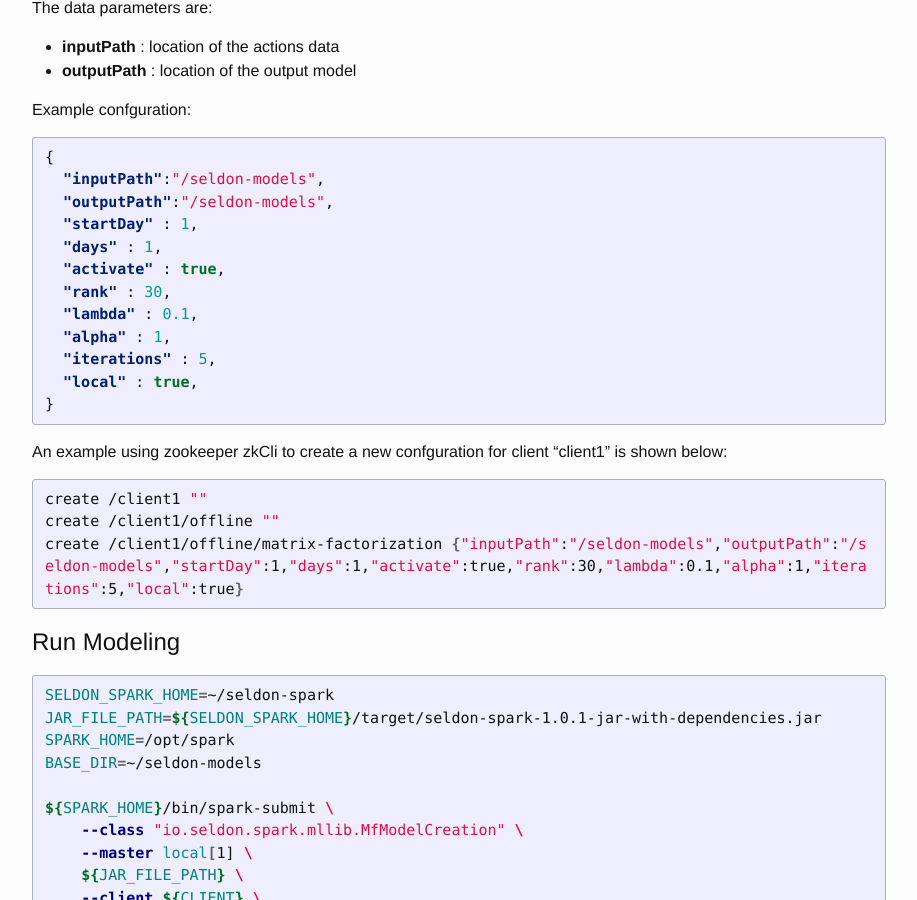
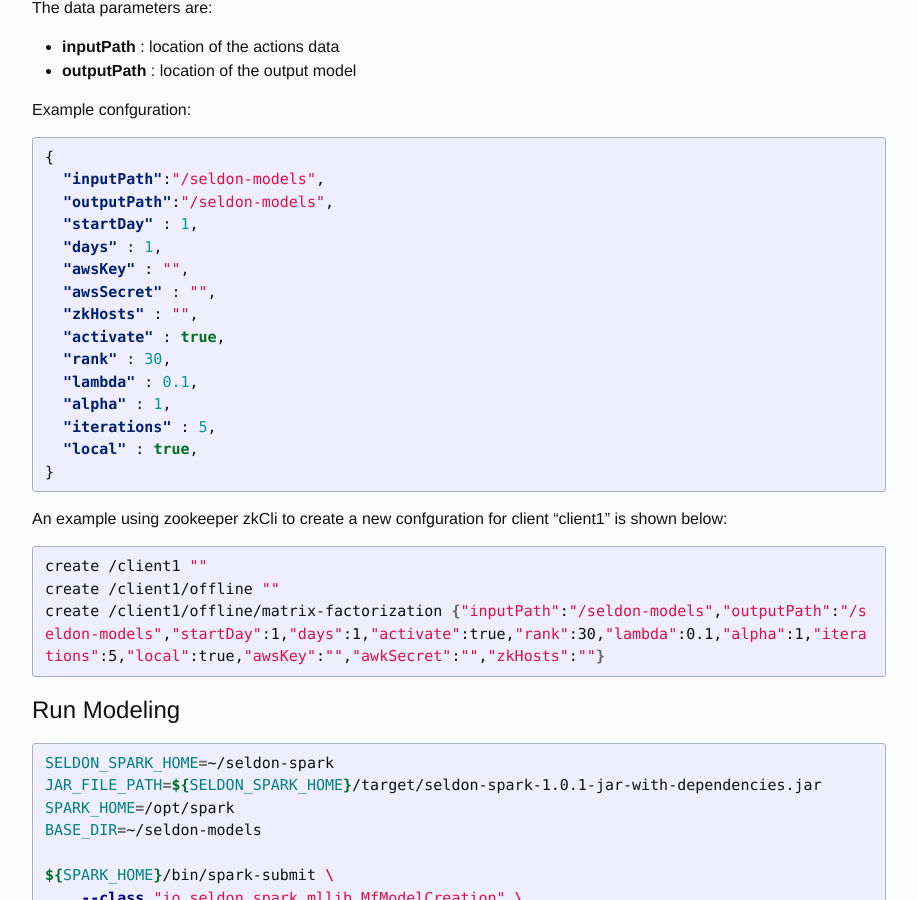
Before and after one commit to SeldonIO/seldonio.github.com, a Jekyll site: the page built from spark-models.md, in a window 1280 px wide and 900 px high, scrolled down 2392 px. Shown: the whole window, without its empty margins (181-1098 px from the left). Built offline with Jekyll 4.4.1, drawn with Linux system fonts in a browser that asks for light colours.

Commit message:
update mf conf

```diff
--- a/spark-models.md
+++ b/spark-models.md
@@ -115,6 +115,9 @@ Example confguration:
   "outputPath":"/seldon-models",
   "startDay" : 1,
   "days" : 1,
+  "awsKey" : "",
+  "awsSecret" : "",
+  "zkHosts" : "",
   "activate" : true,
   "rank" : 30,
   "lambda" : 0.1,
@@ -129,7 +132,7 @@ An example using zookeeper zkCli to create a new confguration for client "client
 {% highlight bash %}
 create /client1 ""
 create /client1/offline ""
-create /client1/offline/matrix-factorization {"inputPath":"/seldon-models","outputPath":"/seldon-models","startDay":1,"days":1,"activate":true,"rank":30,"lambda":0.1,"alpha":1,"iterations":5,"local":true}
+create /client1/offline/matrix-factorization {"inputPath":"/seldon-models","outputPath":"/seldon-models","startDay":1,"days":1,"activate":true,"rank":30,"lambda":0.1,"alpha":1,"iterations":5,"local":true,"awsKey":"","awkSecret":"","zkHosts":""}
 {% endhighlight %}
 
 ## Run Modeling
```
